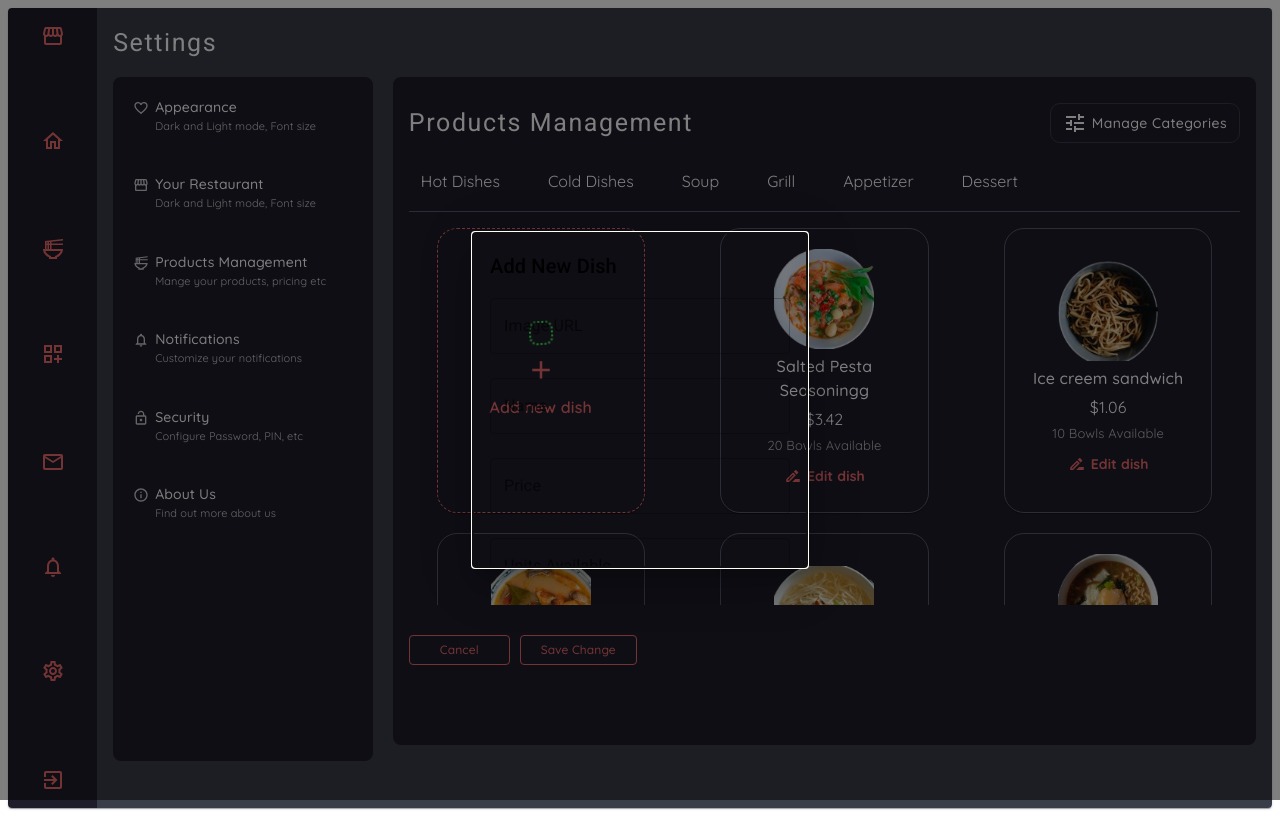
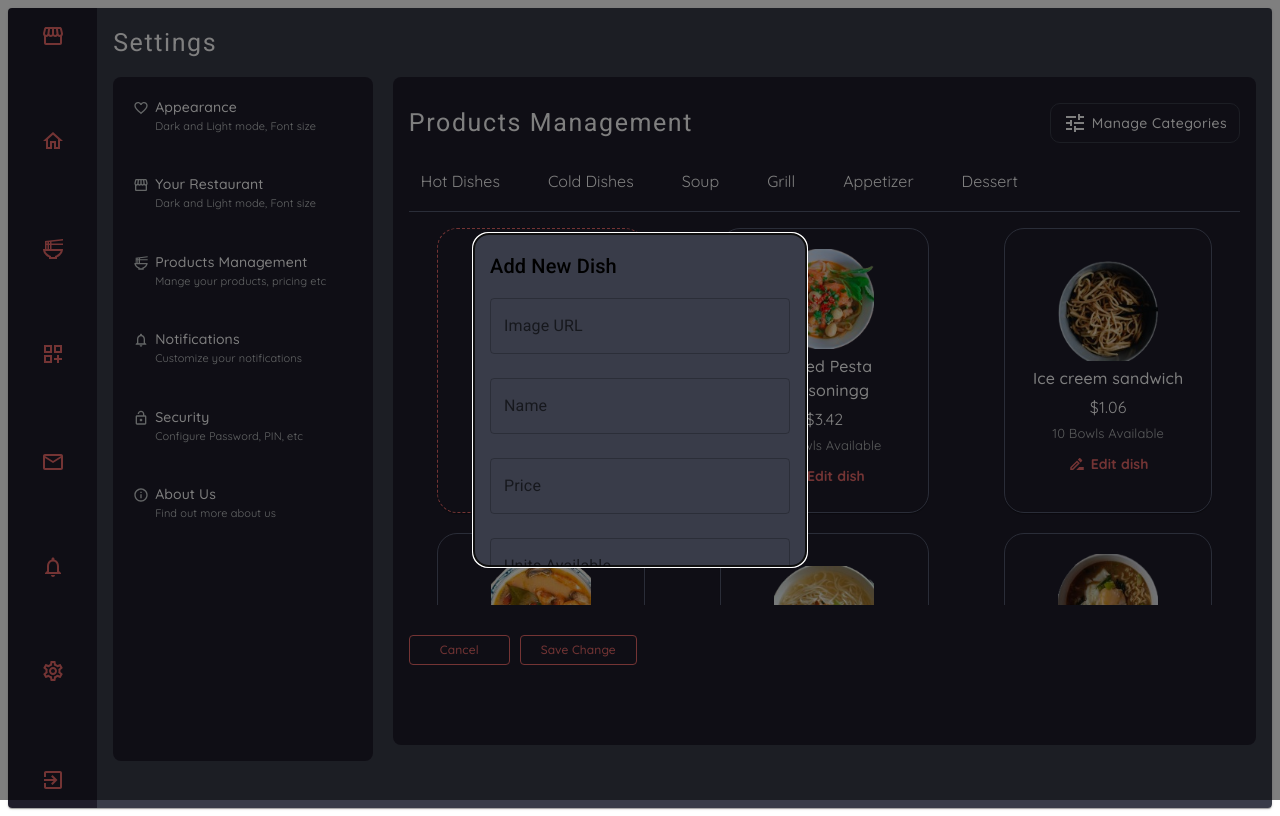
Before and after one commit to A-Richdom/FOOD-ORDERING-WEBITE, a React (Vite) app: page /settings in a window 1280 px wide. Built offline with nearby package versions, Linux system fonts and the light colour scheme.

Commit message:
Implemented AddDishModal component to handle new dish inputs

```diff
--- a/src/Components/AddDishModal.jsx
+++ b/src/Components/AddDishModal.jsx
@@ -19,15 +19,15 @@ const AddDishModal = ({ open, onClose, onAddDish }) => {
         const { name, value } = e.target;
         setDish({ ...dish, [name]: value });
     };
+    // const handleSubmit = () => {
+    //     onAddDish(dish);
+    //     onClose();
+    // };
+
     const handleSubmit = () => {
-        onAddDish(dish);
-        onClose();
+        dispatch(addDish(dishData));
+        handleClose();
     };
-
-    // const handleSubmit = () => {
-    //     dispatch(addDish(dishData));
-    //     handleClose();
-    // };
 
 
     return (
@@ -40,11 +40,15 @@ const AddDishModal = ({ open, onClose, onAddDish }) => {
                     transform: 'translate(-50%, -50%)',
                     width: 300,
                     height: 300,
-                    background: 'background.paper',
-                    border: '2px solid #000',
-                    boxShadow: 24,
+                    backgroundColor: '#393C49',
+                    border: 'none',
+                    borderRadius: '15px',
+                    boxShadow: 36,
                     padding: 2,
-                    overflowY: 'scroll'
+                    overflowY: 'scroll',
+                    '&::-webkit-scrollbar': {
+                        display: 'none',
+                    },
                 }}>
                     <Typography variant="h6" component="h2">
                         Add New Dish
```
Also changed, not shown: src/Components/Settings.jsx (line endings or trailing spaces).
